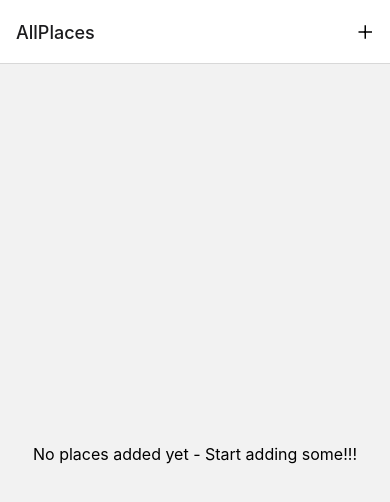
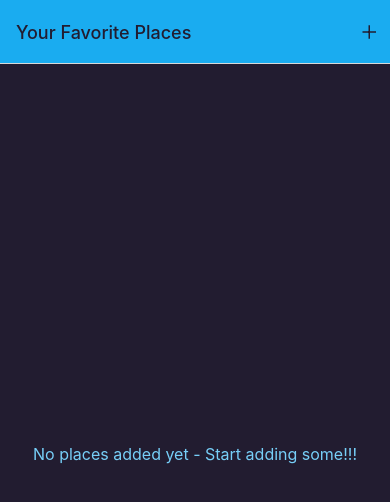
Before and after one commit to OkanAcioglu/FavPlaceApp, a React Native app: screen /AllPlaces in a window 390 px wide. Shown: the top 502 px of the page. Built offline with nearby package versions, Linux system fonts and the light colour scheme.

Commit message:
colors-and-styling

```diff
--- a/App.js
+++ b/App.js
@@ -4,6 +4,7 @@
 import AllPlaces from './screens/AllPlaces'
 import AddPlace from './screens/AddPlace'
 import IconButton from './components/UI/IconButton'
+import { Colors } from './constants/colors'
 
 const Stack = createNativeStackNavigator()
 
@@ -12,11 +13,18 @@
     <>
       <StatusBar style='dark' />
       <NavigationContainer>
-        <Stack.Navigator>
+        <Stack.Navigator
+          screenOptions={{
+            headerStyle: { backgroundColor: Colors.primary500 },
+            headerTintColor: Colors.gray700,
+            contentStyle: { backgroundColor: Colors.gray700 },
+          }}
+        >
           <Stack.Screen
             name='AllPlaces'
             component={AllPlaces}
             options={({ navigation }) => ({
+              title: 'Your Favorite Places',
               headerRight: ({ tintColor }) => (
                 <IconButton
                   icon='add'
@@ -27,7 +35,13 @@
               ),
             })}
           />
-          <Stack.Screen name='AddPlace' component={AddPlace} />
+          <Stack.Screen
+            name='AddPlace'
+            component={AddPlace}
+            options={{
+              title: 'Add a New Place',
+            }}
+          />
         </Stack.Navigator>
       </NavigationContainer>
     </>
--- a/components/Places/PlacesList.js
+++ b/components/Places/PlacesList.js
@@ -1,4 +1,5 @@
 import { FlatList, StyleSheet, View, Text } from 'react-native'
+import { Colors } from '../../constants/colors'
 import PlaceItem from './PlaceItem'
 
 const PlacesList = ({ places }) => {
@@ -30,5 +31,6 @@
   },
   fallbackText: {
     fontSize: 16,
+    color: Colors.primary200,
   },
 })
--- a/components/UI/IconButton.js
+++ b/components/UI/IconButton.js
@@ -17,7 +17,6 @@
 const styles = StyleSheet.create({
   button: {
     padding: 8,
-    margin: 4,
     justifyContent: 'center',
     alignItems: 'center',
   },
--- /dev/null
+++ b/constants/colors.js
@@ -0,0 +1,11 @@
+export const Colors = {
+  primary50: '#cfeffd',
+  primary100: '#a0defb',
+  primary200: '#77cff8',
+  primary400: '#44bdf5',
+  primary500: '#1aacf0',
+  primary700: '#0570c9',
+  primary800: '#003b88',
+  accent500: '#e6b30b',
+  gray700: '#221c30',
+}
```
